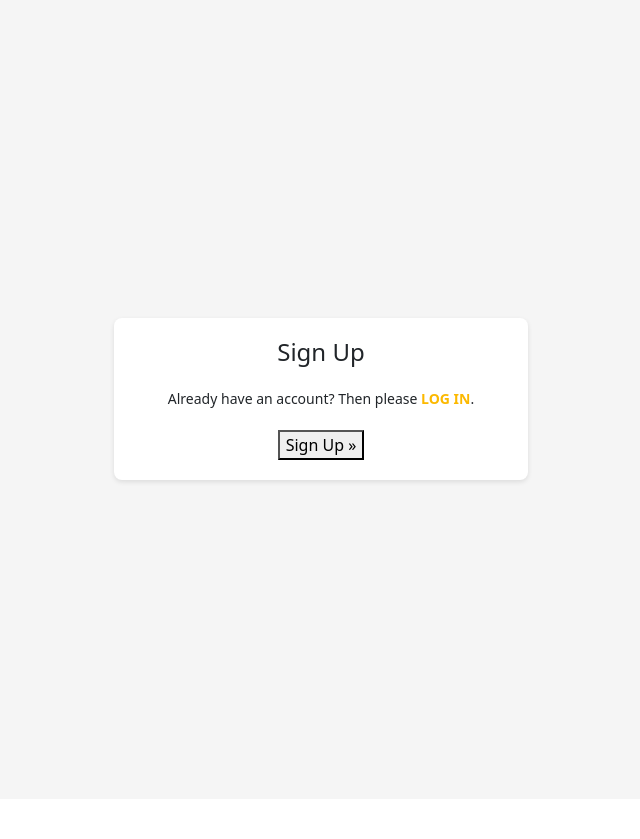
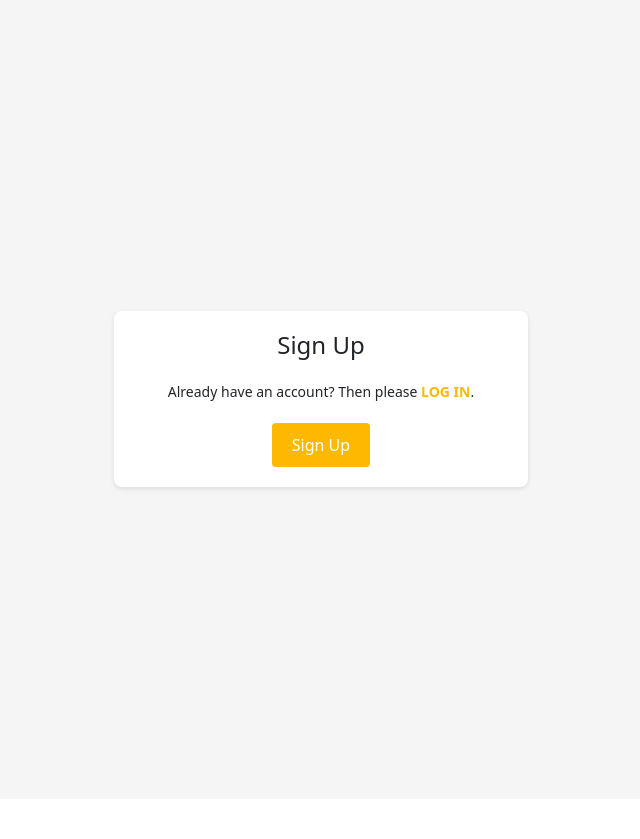
Before and after one commit to Zest-studi-o/p04-restaurant-bookings, a Django app: template templates/account/signup.html in a window 1280 px wide. Shown: the part 102-941 px from the top of the page, without its empty margins (319-959 px from the left). Run offline with Django 3.2, Linux system fonts and the light colour scheme; the template is opened without the code that fills it: most values are stand-ins (such as "Sample title", 1, 10 or a date in 2020); some libraries are stand-ins or nearby versions.

Commit message:
Fix sign up button style

```diff
--- a/templates/account/signup.html
+++ b/templates/account/signup.html
@@ -18,9 +18,7 @@
                 <input type="hidden" name="{{ redirect_field_name }}" value="{{ redirect_field_value }}" />
                 {% endif %}
             </div>
-            <button class="form-submit" type="submit">
-                {% trans "Sign Up" %} &raquo;
-            </button>
+            <button class="primaryAction form-submit" type="submit">{% trans "Sign Up" %}</button>
         </form>
     </div>
 </div>
```
